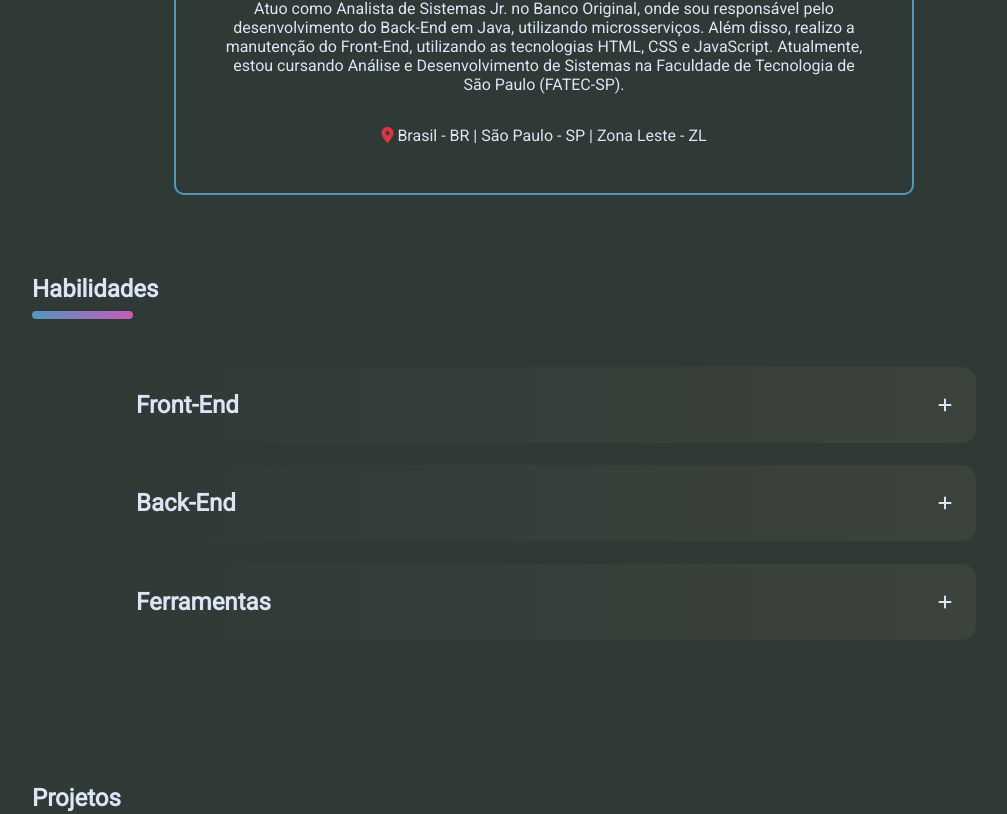
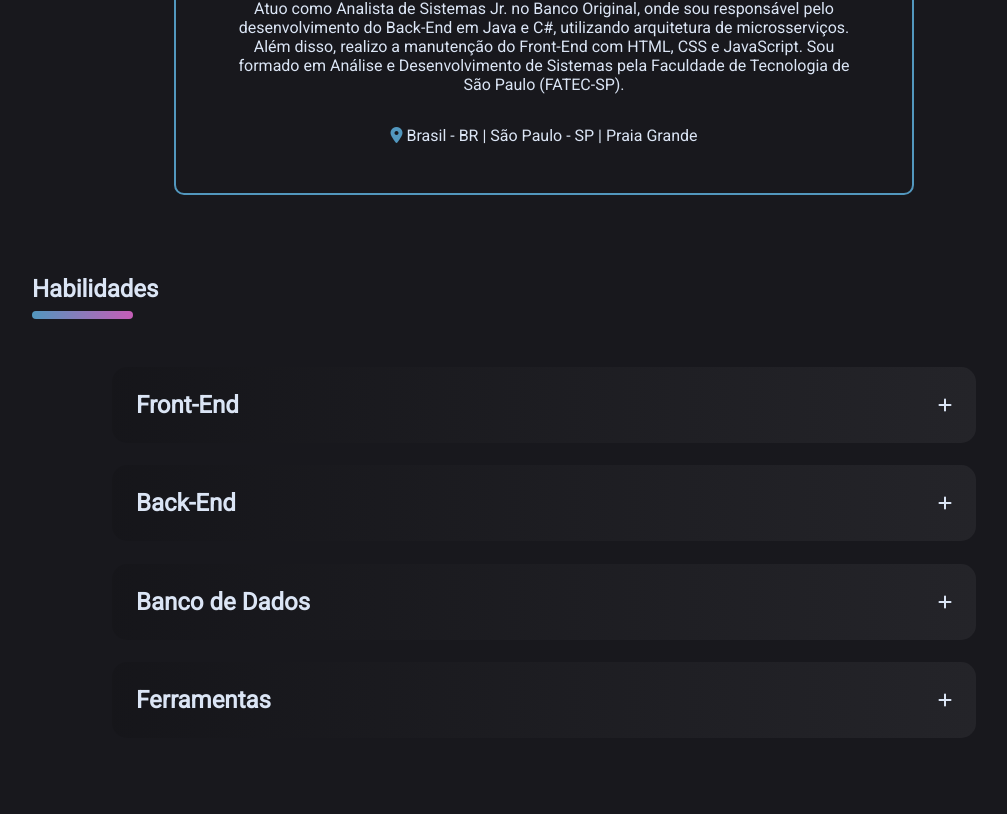
Before and after one commit to PauloMarquesG/portfolio, a React (Vite) app: page / in a window 1280 px wide. Shown: the part 817-1631 px from the top of the page, without its empty margins (96-1103 px from the left). Built offline with nearby package versions, Linux system fonts and the light colour scheme.

Commit message:
feat: atualizacoes no portfolio

```diff
--- a/src/components/content/about/About.css
+++ b/src/components/content/about/About.css
@@ -29,7 +29,7 @@ section.about {
 }
 
 .fa-location-dot {
-    color: var(--color-danger);
+    color: var(--color-primary);
 }
 
 @media (max-width: 768px) {
--- a/src/components/content/portfolio/Portfolio.css
+++ b/src/components/content/portfolio/Portfolio.css
@@ -38,7 +38,7 @@ body.blur::after {
     transform: scale(1.3);
     border-top-right-radius: 10px;
     border-top-left-radius: 10px;
-    box-shadow: 0 0 15px var(--color-second);
+    box-shadow: 0 0 15px var(--color-primary);
     cursor: pointer;
     z-index: 1;
 }
@@ -91,7 +91,7 @@ body.blur::after {
     position: absolute;
     width: 100%;
     height: .3rem;
-    bottom: .1rem;
+    bottom: 0;
     background: linear-gradient(to right, var(--color-primary), var(--color-second));
 }
 
--- a/src/components/content/presentation/Presentation.css
+++ b/src/components/content/presentation/Presentation.css
@@ -57,7 +57,7 @@ section.presentation {
     box-shadow: 2px 2px 0 var(--color-primary);
     border-radius: 15px;
     transition: all .4s;
-    background: linear-gradient(to left, var(--bg-color-primary), var(--bg-color-second));
+    background: linear-gradient(to right, var(--bg-constrast), var(--bg-color-second));
 }
 
 .btn-presentation .btn:hover {
--- a/src/components/content/skills/Skills.css
+++ b/src/components/content/skills/Skills.css
@@ -12,7 +12,7 @@ section.skills {
 .accordion-items {
   display: grid;
   border-radius: 15px;
-  background: linear-gradient(to right, var(--bg-color-primary), var(--bg-color-second));
+  background: linear-gradient(to right, var(--bg-constrast), var(--bg-color-second));
 }
 
 .accordion-header {
--- a/src/components/header/Header.css
+++ b/src/components/header/Header.css
@@ -4,6 +4,7 @@ header {
     width: 100vw;
     z-index: 1;
     height: 8vh;
+    opacity: 98%;
     background-color: var(--bg-color-primary);
 }
 
--- a/src/index.css
+++ b/src/index.css
@@ -6,25 +6,22 @@
     --font-family-pixel: 'Pixelify Sans', sans-serif;
     --font-mono: 'JetBrains Mono', monospace;
     --text-color: #dbe5f5;
-    --text-color-constrast: #15131d;
     --color-primary: #5297be;
     --color-second: #c55db7;
-    --color-light: #dbe5f5;
-    --bg-color-primary: #2F3A37;
-    --bg-color-second: #3C433B;
+    --bg-color-primary: #18181d;
+    --bg-color-second: #242429;
     --bg-constrast-color-primary: #dbe5f5;
     --bg-constrast-color-second: #c7d1dd;
     --bg-color-transparent: rgba(19, 23, 29, .5);
+    --bg-constrast: rgba(0, 0, 0, .1);
+    --color-light: #dbe5f5;
     --color-danger: #dc3545;
 }
-
 [data-theme=light] {
     --text-color: #13171d;
-    --text-color-constrast: #dbe5f5;
-    --color-primary: #448060;
-    --color-second: #38533F;
-    --bg-color-primary: #A7C48F;
-    --bg-color-second: #73B472;
+    --bg-color-primary: #dbe5f5;
+    --bg-color-second: #c7d1dd;
+    --bg-constrast: rgba(255, 255, 255, .1);
     --bg-constrast-color-primary: #13171d;
     --bg-constrast-color-second: #161b22;
 }
--- a/src/locale/en.json
+++ b/src/locale/en.json
@@ -25,12 +25,12 @@
             "title": "About me",
             "about-info": {
                 "name": "My name is Paulo Marques Gonçalves, I'm {{years}} years old.",
-                "phrase": "I work as a Systems Analyst Jr. at Banco Original, where I am involved in Back-End development using Java and microservices. I also perform maintenance on the Front-End, utilizing HTML, CSS, and JavaScript. Currently, I am pursuing a degree in Systems Analysis and Development at the São Paulo Technology College (FATEC-SP).",
-                "location": "Brazil - BR | São Paulo - SP | East Zone - EZ"
+                "phrase": "I work as a Junior Systems Analyst at Banco Original, where I am responsible for back-end development in Java and C#, using a microservices architecture. In addition, I maintain the front-end with HTML, CSS, and JavaScript. I hold a degree in Systems Analysis and Development from the São Paulo State Faculty of Technology (FATEC-SP).",
+                "location": "Brazil - BR | São Paulo - SP | Praia Grande"
             }
         },
         "skills": {
-            "title": "Skills",
+            "title": "Habilidades",
             "accordion": [
                 {
                     "id": "0",
@@ -39,6 +39,10 @@
                         {
                             "id": "react",
                             "name": "React"
+                        },
+                        {
+                            "id": "angularjs",
+                            "name": "Angular"
                         },
                         {
                             "id": "html5",
@@ -59,10 +63,6 @@
                         {
                             "id": "bootstrap",
                             "name": "Bootstrap"
-                        },
-                        {
-                            "id": "angularjs",
-                            "name": "Angular"
                         }
                     ]
                 },
@@ -75,31 +75,41 @@
                             "name": "Java"
                         },
                         {
-                            "id": "spring",
-                            "name": "Spring-Boot"
+                            "id": "csharp",
+                            "name": "C#"
                         },
                         {
                             "id": "nodejs",
                             "name": "Node.js"
                         },
                         {
-                            "id": "mysql",
-                            "name": "MySQL"
-                        },
-                        {
-                            "id": "php",
-                            "name": "PHP"
-                        },
-                        {
-                            "id": "csharp",
-                            "name": "C#"
+                            "id": "spring",
+                            "name": "Spring-Boot"
                         }
                     ]
                 },
                 {
                     "id": "2",
-                    "value": "Tools",
+                    "value": "DataBase",
                     "2": [
+                        {
+                            "id": "mysql",
+                            "name": "MySQL"
+                        },
+                        {
+                            "id": "postgresql",
+                            "name": "PostgreSQL"
+                        },
+                        {
+                            "id": "redis",
+                            "name": "Redis"
+                        }
+                    ]
+                },
+                {
+                    "id": "3",
+                    "value": "Ferramentas",
+                    "3": [
                         {
                             "id": "intellij",
                             "name": "IntelliJ"
@@ -121,12 +131,16 @@
                             "name": "Azure"
                         },
                         {
+                            "id": "amazonwebservices",
+                            "name": "AWS"
+                        },
+                        {
+                            "id": "kubernetes",
+                            "name": "Kubernetes"
+                        },
+                        {
                             "id": "github",
                             "name": "GitHub"
-                        },
-                        {
-                            "id": "gitlab",
-                            "name": "GitLab"
                         },
                         {
                             "id": "confluence",
--- a/src/locale/pt.json
+++ b/src/locale/pt.json
@@ -25,8 +25,8 @@
             "title": "Sobre mim",
             "about-info": {
                 "name": "Meu nome é Paulo Marques Gonçalves, tenho {{years}} anos.",
-                "phrase": "Atuo como Analista de Sistemas Jr. no Banco Original, onde sou responsável pelo desenvolvimento do Back-End em Java, utilizando microsserviços. Além disso, realizo a manutenção do Front-End, utilizando as tecnologias HTML, CSS e JavaScript. Atualmente, estou cursando Análise e Desenvolvimento de Sistemas na Faculdade de Tecnologia de São Paulo (FATEC-SP).",
-                "location": "Brasil - BR | São Paulo - SP | Zona Leste - ZL"
+                "phrase": "Atuo como Analista de Sistemas Jr. no Banco Original, onde sou responsável pelo desenvolvimento do Back-End em Java e C#, utilizando arquitetura de microsserviços. Além disso, realizo a manutenção do Front-End com HTML, CSS e JavaScript. Sou formado em Análise e Desenvolvimento de Sistemas pela Faculdade de Tecnologia de São Paulo (FATEC-SP).",
+                "location": "Brasil - BR | São Paulo - SP | Praia Grande"
             }
         },
         "skills": {
@@ -39,6 +39,10 @@
                         {
                             "id": "react",
                             "name": "React"
+                        },
+                        {
+                            "id": "angularjs",
+                            "name": "Angular"
                         },
                         {
                             "id": "html5",
@@ -59,10 +63,6 @@
                         {
                             "id": "bootstrap",
                             "name": "Bootstrap"
-                        },
-                        {
-                            "id": "angularjs",
-                            "name": "Angular"
                         }
                     ]
                 },
@@ -75,31 +75,41 @@
                             "name": "Java"
                         },
                         {
-                            "id": "spring",
-                            "name": "Spring-Boot"
+                            "id": "csharp",
+                            "name": "C#"
                         },
                         {
                             "id": "nodejs",
                             "name": "Node.js"
                         },
                         {
-                            "id": "mysql",
-                            "name": "MySQL"
-                        },
-                        {
-                            "id": "php",
-                            "name": "PHP"
-                        },
-                        {
-                            "id": "csharp",
-                            "name": "C#"
+                            "id": "spring",
+                            "name": "Spring-Boot"
                         }
                     ]
                 },
                 {
                     "id": "2",
+                    "value": "Banco de Dados",
+                    "2": [
+                        {
+                            "id": "mysql",
+                            "name": "MySQL"
+                        },
+                        {
+                            "id": "postgresql",
+                            "name": "PostgreSQL"
+                        },
+                        {
+                            "id": "redis",
+                            "name": "Redis"
+                        }
+                    ]
+                },
+                {
+                    "id": "3",
                     "value": "Ferramentas",
-                    "2": [
+                    "3": [
                         {
                             "id": "intellij",
                             "name": "IntelliJ"
@@ -121,12 +131,16 @@
                             "name": "Azure"
                         },
                         {
+                            "id": "amazonwebservices",
+                            "name": "AWS"
+                        },
+                        {
+                            "id": "kubernetes",
+                            "name": "Kubernetes"
+                        },
+                        {
                             "id": "github",
                             "name": "GitHub"
-                        },
-                        {
-                            "id": "gitlab",
-                            "name": "GitLab"
                         },
                         {
                             "id": "confluence",
```
Also changed, not shown: 1 other file (tests, documents, lock files or other folders).
